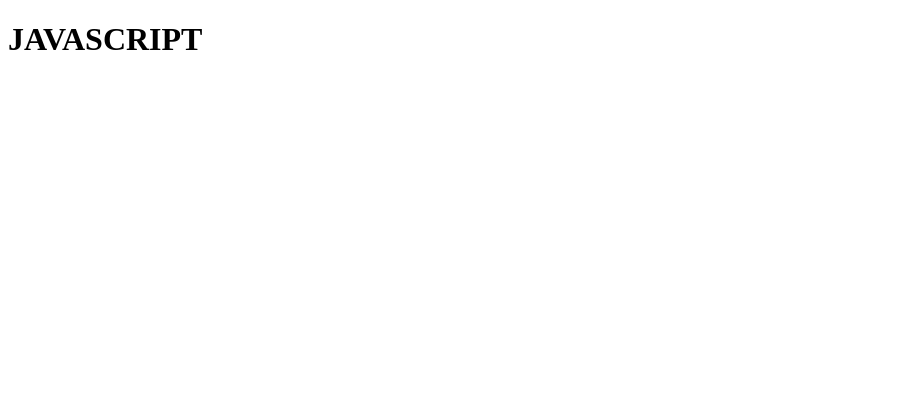
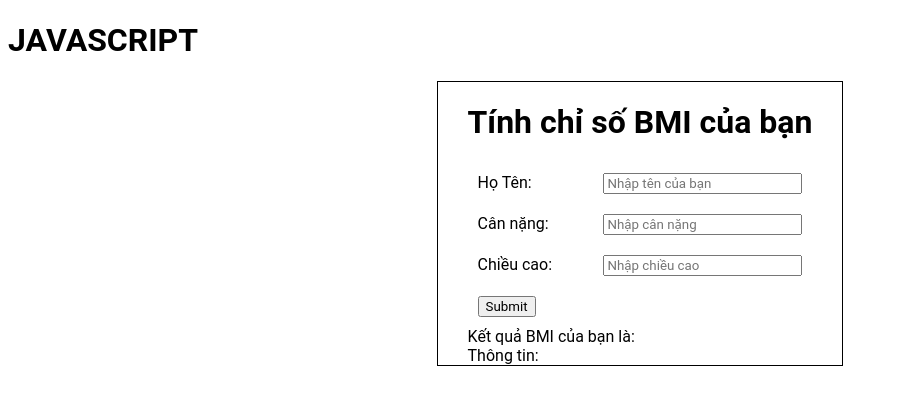
Before and after one commit to minhhieuit2000/Markdown_JS, a plain HTML site: page index.html in a window 1280 px wide. Shown: the whole page, without its empty margins (0-898 px from the left). Drawn offline with Linux system fonts and the light colour scheme.

Commit message:
Update index.html

```diff
--- a/index.html
+++ b/index.html
@@ -1,13 +1,107 @@
 <!DOCTYPE html>
 <html lang="en">
+
 <head>
     <meta charset="UTF-8">
     <meta http-equiv="X-UA-Compatible" content="IE=edge">
     <meta name="viewport" content="width=device-width, initial-scale=1.0">
     <title>Javascript</title>
 </head>
+<style>
+    *{
+        font-family: 'roboto', sans-serif;
+    }
+    #myform {
+        display: flex;
+        justify-content: center;
+        align-items: center;
+    }
+
+    .form__input {
+        border: 1px solid;
+        padding: 0 30px;
+    }
+
+    .form__input-form {
+        padding: 10px;
+        text-align: center;
+        display: flex;
+        justify-content: space-between;
+    }
+</style>
+
 <body>
     <h1>JAVASCRIPT</h1>
-    <script src="./main.js"></script>
+    <form method="post" action="" id="myform">
+        <div class="form__input">
+            <h1>Tính chỉ số BMI của bạn</h1>
+            <div class="form__input-form form__input--name">
+                Họ Tên: <input id="name" type="text" name="" placeholder="Nhập tên của bạn">
+            </div>
+            <div class="form__input-form form__input--weight">
+                Cân nặng: <input id="weight" type="text" name="" placeholder="Nhập cân nặng">
+            </div>
+            <div class="form__input-form form__input--height">
+                Chiều cao: <input id="height" type="text" name="" placeholder="Nhập chiều cao">
+            </div>
+            <div class="form__input-form form__input--submit">
+                <input type="button" onclick="BMI()" value="Submit">
+            </div>
+            Kết quả BMI của bạn là: <span id="result"></span><br>
+            Thông tin: <br>
+            <span id="test"></span>
+        </div>
+    </form>
+
+    <!-- <script src="./main.js"></script> -->
+    <script>
+        let arrayBMI = []
+        function BMI() {
+            let n = String(document.getElementById("name").value);
+            let a = Number(document.getElementById("weight").value);
+            let b = Number(document.getElementById("height").value);
+            let kq;
+            let BMI = a / (b * b);
+            if (BMI < 18.5) {
+                console.log('Nhẹ cân (CED) ' + Math.round(BMI * 100) / 100);
+                kq = 'Nhẹ cân (CED) ';
+            } else if (BMI >= 18.5 && BMI <= 22.9) {
+                console.log('Tình trạng dinh dưỡng bình thường ' + Math.round(BMI * 100) / 100);
+                kq = 'Tình trạng dinh dưỡng bình thường ';
+            } else if (BMI == 23.0) {
+                console.log('Thừa cân ' + Math.round(BMI * 100) / 100);
+                kq = 'Thừa cân ';
+            } else if (BMI >= 23.0 && BMI <= 24.9) {
+                console.log('Tiền béo phì ' + Math.round(BMI * 100) / 100);
+                kq = 'Tiền béo phì ';
+            } else if (BMI >= 25.0 && BMI <= 29.9) {
+                console.log('Béo phì độ I ' + Math.round(BMI * 100) / 100);
+                kq = 'Béo phì độ I ';
+            } else if (BMI >= 30.0) {
+                console.log('Béo phì độ II ' + Math.round(BMI * 100) / 100);
+                kq = 'Béo phì độ II ';
+            }
+            // document.getElementById("result").innerHTML = BMI;
+            let data = {
+                name: n,
+                BMI: Math.round(BMI * 100) / 100,
+                status: kq
+            };
+            console.log(data);
+            // console.log(data.name)
+            arrayBMI.push(data);
+            console.log(arrayBMI);
+            let html = ''
+            for (let i = 0; i < arrayBMI.length; i++) {
+                // console.log(arrayBMI[i].name,BMI,kq);
+                html += '<p> Tên: ' + arrayBMI[i].name + ' ' + '<br>' + 'BMI:' + arrayBMI[i].BMI + '<br>' + ' ' + 'Kết quả:' + arrayBMI[i].status + '</p>'
+            }
+
+            // for(let key in data){
+            document.getElementById("test").innerHTML = html;
+            // }
+        }
+    </script>
 </body>
+
 </html>
```
